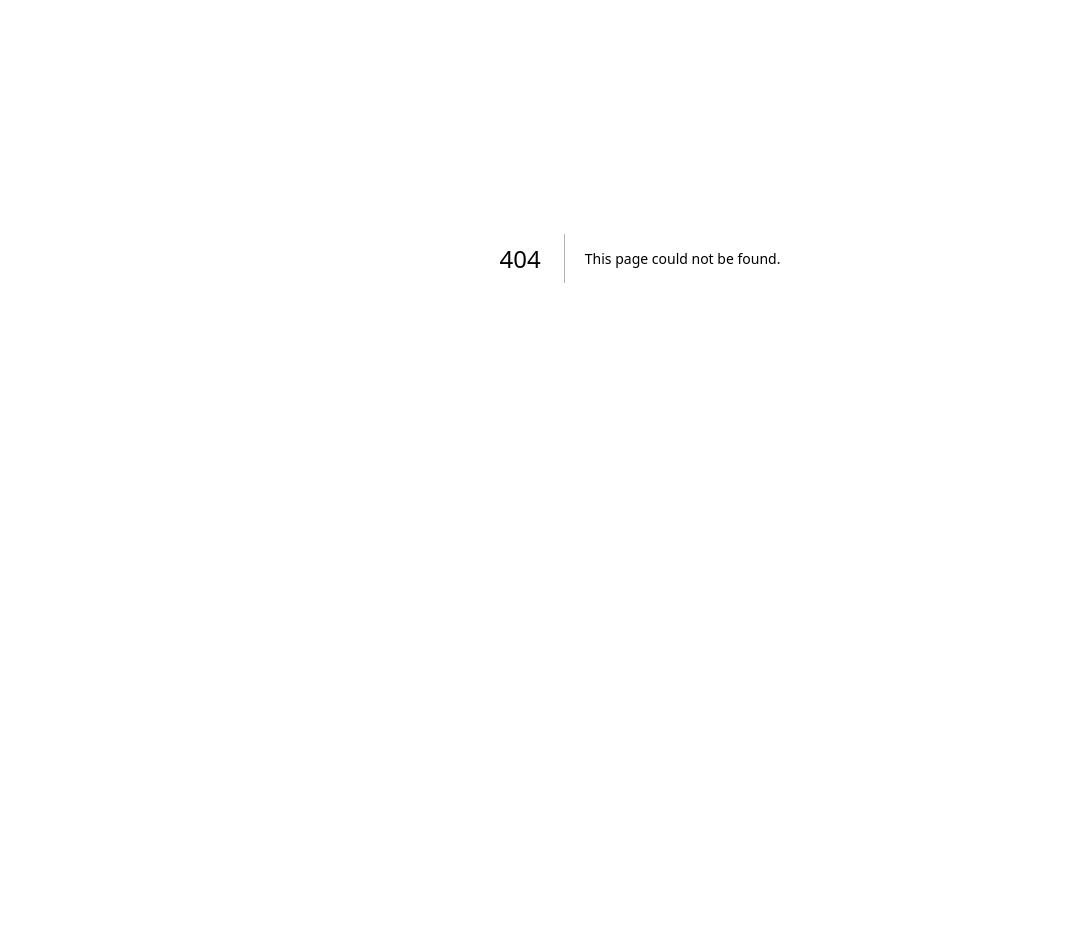
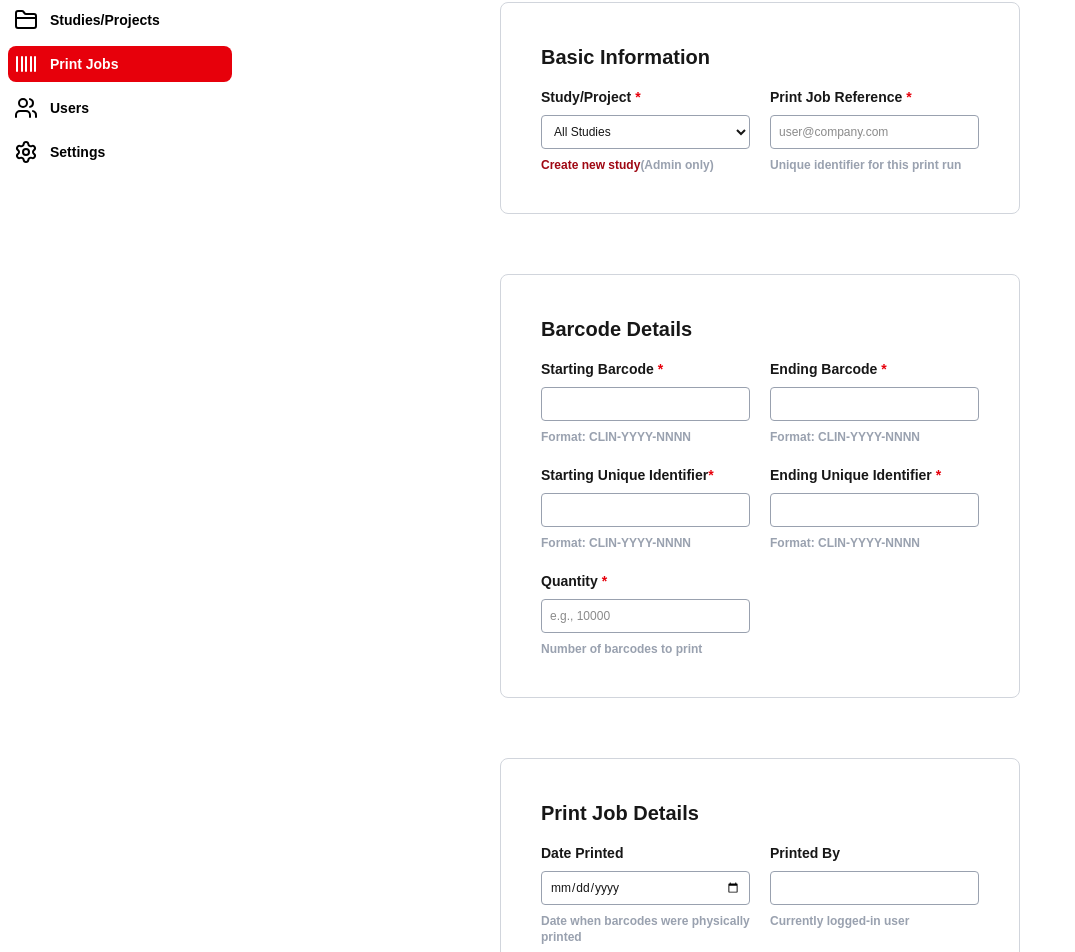
Before and after one commit to rodgersBRY/barcode-registry-system, a Next.js app: page /printjobs/new in a window 1280 px wide. Before the commit this address had no page. Shown: the part 142-1094 px from the top of the page, without its empty margins (0-1075 px from the left). Before the commit the page ends 800 px from the top, so only its background shows below. Built offline with nearby package versions, Linux system fonts and the light colour scheme.

Commit message:
complete the new print job page design

```diff
--- a/app/(app)/_/PageHeader.tsx
+++ b/app/(app)/_/PageHeader.tsx
@@ -4,7 +4,7 @@ import { Icon } from "../../../components/icon";
 
 type PageHeaderProps = {
   title: string;
-  subtitle: string;
+  subtitle?: string;
 };
 
 export function PageHeader({ title, subtitle }: PageHeaderProps) {
--- /dev/null
+++ b/app/(app)/printjobs/new/page.tsx
@@ -0,0 +1,266 @@
+import { Icon } from "@/components/icon";
+import { dummyStudies } from "@/data/studies";
+import { Check, Eye } from "lucide-react";
+import { PageHeader } from "../../_/PageHeader";
+
+export default function Studies() {
+  return (
+    <div>
+      <PageHeader
+        title="New Print Jobs"
+        subtitle="Record a new barcode print job. All fields marked with * are required"
+      />
+
+      <main className="new-print-job-section w-6/12 mx-auto py-16 flex flex-col gap-15">
+        <section className="p-10 bg-white rounded-lg border border-gray-300 flex flex-col gap-4">
+          <h3 className="text-xl font-bold">Basic Information</h3>
+
+          <div className="grid grid-cols-2 gap-5">
+            <div className="study-div flex flex-col gap-2">
+              <label htmlFor="study" className="input-label-base">
+                Study/Project <span className="text-red-600">*</span>
+              </label>
+
+              <select name="study" id="study" className="input-base">
+                <option value="all">All Studies</option>
+
+                {dummyStudies.map((study) => (
+                  <option key={study.id} value={study.code}>
+                    {study.title}
+                  </option>
+                ))}
+              </select>
+
+              <p className="text-xs font-semibold text-gray-400">
+                <span className="text-red-800">Create new study</span>(Admin
+                only)
+              </p>
+            </div>
+
+            <div className="job-reference-div flex flex-col gap-2">
+              <label htmlFor="job-reference" className="input-label-base">
+                Print Job Reference <span className="text-red-600">*</span>
+              </label>
+
+              <input
+                type="text"
+                name="job-reference"
+                id="job-reference"
+                className="input-base"
+                placeholder="user@company.com"
+              />
+
+              <p className="text-xs font-semibold text-gray-400">
+                Unique identifier for this print run
+              </p>
+            </div>
+          </div>
+        </section>
+
+        <section className="p-10 bg-white rounded-lg border border-gray-300 flex flex-col gap-4">
+          <h3 className="text-xl font-bold">Barcode Details</h3>
+
+          <div className="grid grid-cols-2 gap-5">
+            <div className="starting-barcode-div flex flex-col gap-2">
+              <label htmlFor="starting-barcode" className="input-label-base">
+                Starting Barcode <span className="text-red-600">*</span>
+              </label>
+
+              <input
+                type="number"
+                name="starting-barcode"
+                id="starting-barcode"
+                className="input-base"
+              />
+
+              <p className="text-xs font-semibold text-gray-400">
+                Format: CLIN-YYYY-NNNN
+              </p>
+            </div>
+
+            <div className="ending-barcode-div flex flex-col gap-2">
+              <label htmlFor="ending-barcode" className="input-label-base">
+                Ending Barcode <span className="text-red-600">*</span>
+              </label>
+
+              <input
+                type="number"
+                name="ending-barcode"
+                id="ending-barcode"
+                className="input-base"
+              />
+
+              <p className="text-xs font-semibold text-gray-400">
+                Format: CLIN-YYYY-NNNN
+              </p>
+            </div>
+
+            <div className="starting-identifier-div flex flex-col gap-2">
+              <label htmlFor="starting-identifier" className="input-label-base">
+                Starting Unique Identifier
+                <span className="text-red-600">*</span>
+              </label>
+
+              <input
+                type="number"
+                name="starting-identifier"
+                id="starting-identifier"
+                className="input-base"
+              />
+
+              <p className="text-xs font-semibold text-gray-400">
+                Format: CLIN-YYYY-NNNN
+              </p>
+            </div>
+
+            <div className="ending-identifier-div flex flex-col gap-2">
+              <label htmlFor="ending-identifier" className="input-label-base">
+                Ending Unique Identifier <span className="text-red-600">*</span>
+              </label>
+
+              <input
+                type="number"
+                name="ending-identifier"
+                id="ending-identifier"
+                className="input-base"
+              />
+
+              <p className="text-xs font-semibold text-gray-400">
+                Format: CLIN-YYYY-NNNN
+              </p>
+            </div>
+
+            <div className="quantity-div flex flex-col gap-2">
+              <label htmlFor="quantity" className="input-label-base">
+                Quantity <span className="text-red-600">*</span>
+              </label>
+
+              <input
+                type="number"
+                name="quantity"
+                id="quantity"
+                className="input-base"
+                placeholder="e.g., 10000"
+              />
+
+              <p className="text-xs font-semibold text-gray-400">
+                Number of barcodes to print
+              </p>
+            </div>
+          </div>
+        </section>
+
+        <section className="p-10 bg-white rounded-lg border border-gray-300 flex flex-col gap-4">
+          <h3 className="text-xl font-bold">Print Job Details</h3>
+
+          <div className="grid grid-cols-2 gap-5">
+            <div className="print-date-div flex flex-col gap-2">
+              <label htmlFor="print-date" className="input-label-base">
+                Date Printed
+              </label>
+
+              <input
+                type="date"
+                name="print-date"
+                id="print-date"
+                className="input-base"
+              />
+
+              <p className="text-xs font-semibold text-gray-400">
+                Date when barcodes were physically printed
+              </p>
+            </div>
+
+            <div className="printed-by-div flex flex-col gap-2">
+              <label htmlFor="printed-by" className="input-label-base">
+                Printed By
+              </label>
+
+              <input
+                type="name"
+                name="printed-by"
+                id="printed-by"
+                className="input-base"
+              />
+
+              <p className="text-xs font-semibold text-gray-400">
+                Currently logged-in user
+              </p>
+            </div>
+          </div>
+
+          <div className="notes-div flex flex-col gap-2">
+            <label htmlFor="notes" className="input-label-base">
+              Notes / Comments
+              <span className="text-red-600">*</span>
+            </label>
+
+            <textarea name="notes" id="notes" className="input-base" rows={4} />
+
+            <p className="text-xs font-semibold text-gray-400">
+              Additional information for audit purposes
+            </p>
+          </div>
+        </section>
+
+        <section className="p-10 bg-blue-100 rounded-lg border-2 border-blue-200 flex flex-col gap-4">
+          <h3 className="font-bold text-blue-800 text-xl flex gap-2 items-center">
+            <span>
+              <Icon icon={Eye} className="w-6 h-6 text-blue-600"></Icon>
+            </span>
+            Print Run Preview
+          </h3>
+
+          <div className="flex justify-between">
+            <div className="text-sm">
+              <strong className="text-blue-700">Study/Project</strong>
+              <p className="uppercase font-light text-blue-800 mt-1">
+                study-2024-001
+              </p>
+              <p className="font-light capitalize text-blue-500">
+                Clinical Trial Phase II
+              </p>
+            </div>
+
+            <div className="text-sm">
+              <strong className="text-blue-700">Barcode Range</strong>
+              <p className="uppercase font-light text-blue-800 mt-1">
+                BCA-A-001000 - BCA-W-023343
+              </p>
+
+              <p className="font-light capitalize text-blue-500">
+                10000 barcodes total
+              </p>
+            </div>
+
+            <div className="text-sm">
+              <strong className="text-blue-700">Print Details</strong>
+              <p className="uppercase font-light text-blue-800 mt-1">
+                January 9, 2026
+              </p>
+
+              <p className="font-light capitalize text-blue-500">
+                Printed by Mawira Njeri
+              </p>
+            </div>
+          </div>
+        </section>
+
+        <hr className="text-gray-300" />
+
+        <div className="actions flex justify-end gap-3">
+          <button className="border border-gray-600 px-8 h-10 rounded-lg text-gray-600">
+            Save as Draft
+          </button>
+
+          <button className="bg-red-700 text-white font-bold h-10 px-4 rounded-lg flex items-center gap-1">
+            <span>
+              <Icon icon={Check} className="w-5 h-5"></Icon>
+            </span>
+            Record Print Job
+          </button>
+        </div>
+      </main>
+    </div>
+  );
+}
--- a/app/(app)/printjobs/page.tsx
+++ b/app/(app)/printjobs/page.tsx
@@ -20,7 +20,7 @@ export default function Studies() {
         <div className="flex justify-end items-end gap-4">
           <div className="create-user">
             <Link
-              href={""}
+              href={"/printjobs/new"}
               className="bg-red-700 flex items-center gap-1 py-2 px-8 rounded text-white font-semibold hover:cursor-pointer"
             >
               <Icon icon={Plus} className="w-6 h-4"></Icon>
@@ -130,7 +130,9 @@ export default function Studies() {
               Apply Filters
             </button>
 
-            <button className="border border-gray-600 px-8 h-10 rounded-lg text-gray-600">Reset</button>
+            <button className="border border-gray-600 px-8 h-10 rounded-lg text-gray-600">
+              Reset
+            </button>
           </div>
         </section>
 
--- a/app/globals.css
+++ b/app/globals.css
@@ -25,6 +25,10 @@ body {
   font-family: Arial, Helvetica, sans-serif;
 }
 
+button:hover {
+  cursor: pointer;
+}
+
 @layer components {
   .input-label-base {
     @apply font-semibold text-sm;
```
